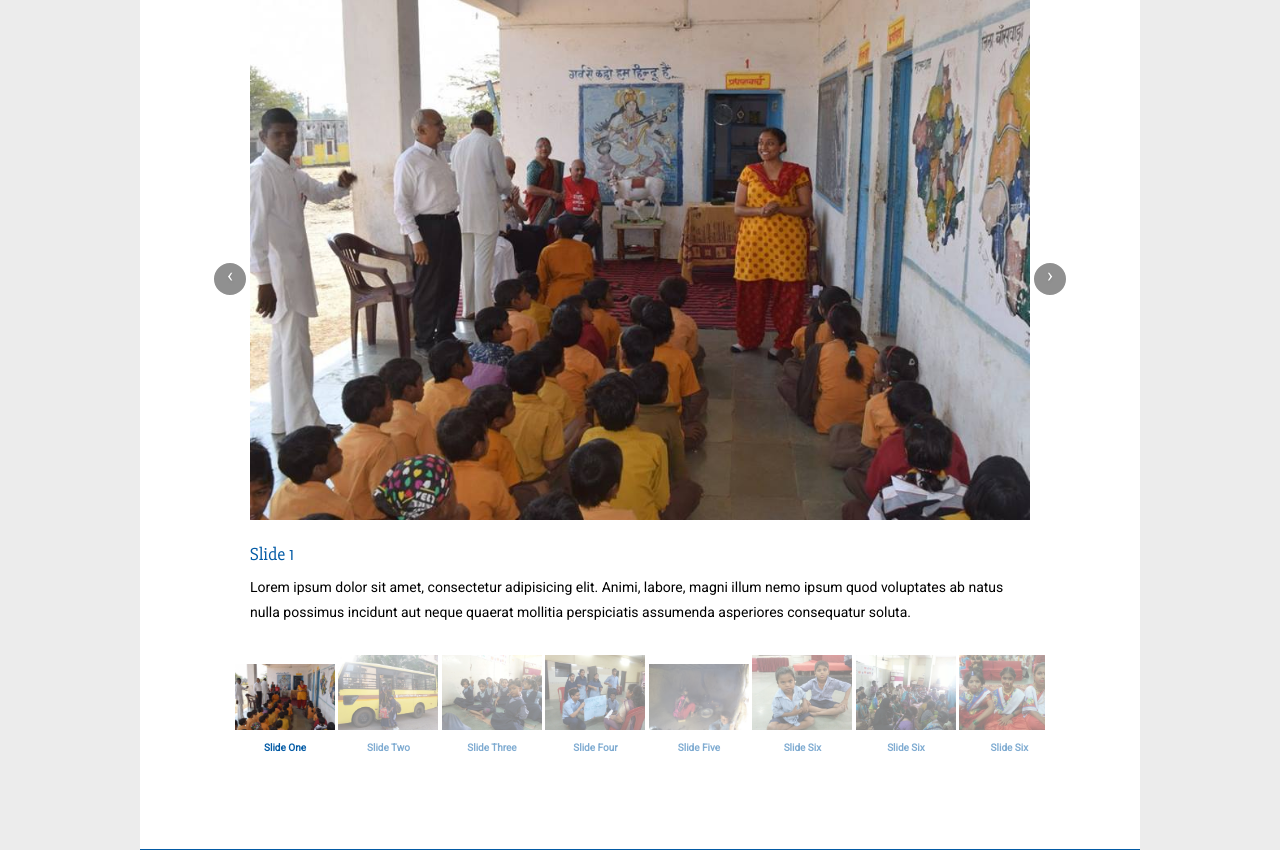
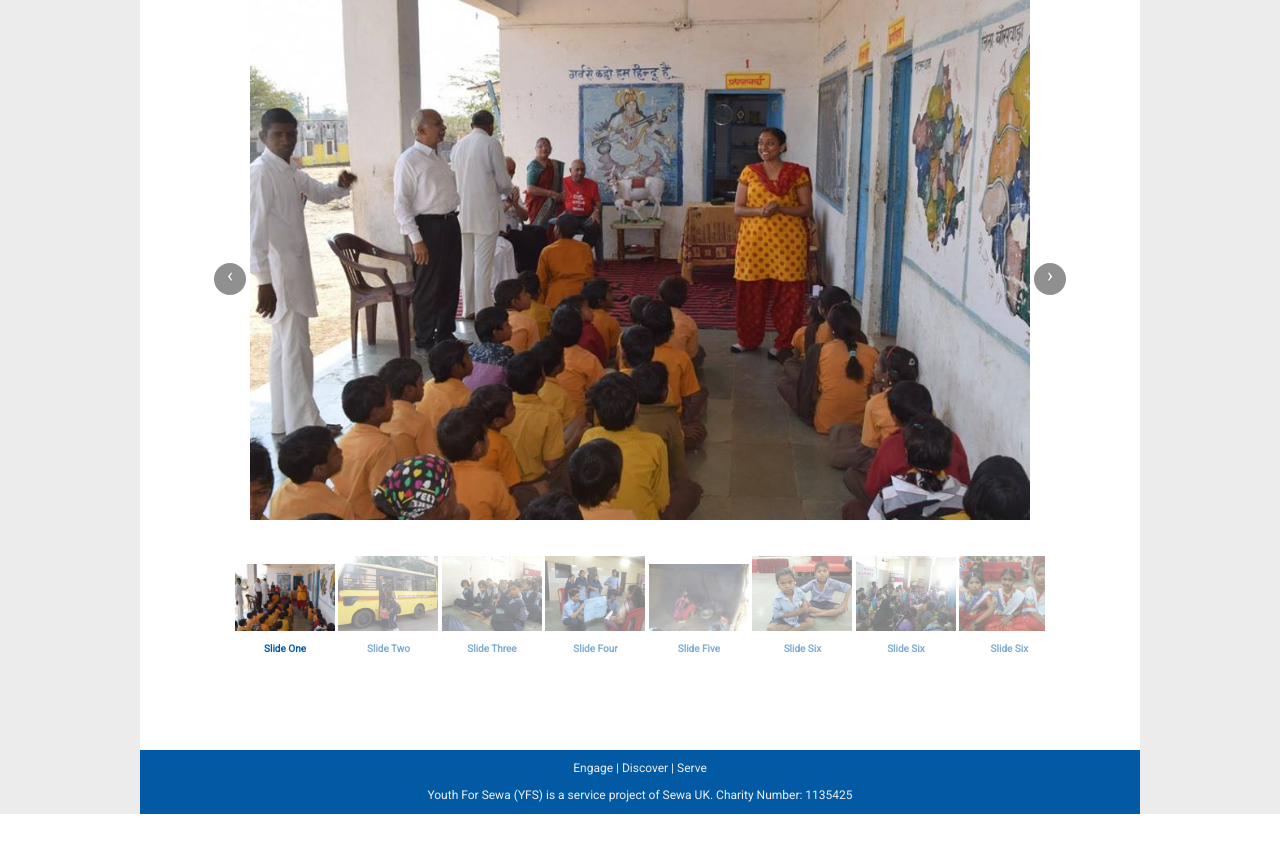
Before and after one commit to miteshsevani/yfs, a PHP site: page /gallery/ in a window 1280 px wide. Shown: the part 198-1048 px from the top of the page. After the commit the page ends 1012 px from the top, so only its background shows below. Run offline with PHP 8.4, Linux system fonts and the light colour scheme; some libraries are stand-ins or nearby versions.

Commit message:
Gallery: Removed sample captions

```diff
--- a/gallery/index.php
+++ b/gallery/index.php
@@ -11,8 +11,8 @@
                     <div class="row">
                         <div class="top col-xs-12"><img src="/gallery/images/gi-1.jpg" class="img-responsive"></div>
                         <div class="content col-xs-12">
-                            <h4>Slide 1</h4>
-                            <p>Lorem ipsum dolor sit amet, consectetur adipisicing elit. Animi, labore, magni illum nemo ipsum quod voluptates ab natus nulla possimus incidunt aut neque quaerat mollitia perspiciatis assumenda asperiores consequatur soluta.</p>
+                            <!--h4>Slide 1</h4>
+                            <p>Lorem ipsum dolor sit amet, consectetur adipisicing elit. Animi, labore, magni illum nemo ipsum quod voluptates ab natus nulla possimus incidunt aut neque quaerat mollitia perspiciatis assumenda asperiores consequatur soluta.</p-->
                         </div>
                     </div>
                 </div>
@@ -22,8 +22,7 @@
                     <div class="row">
                         <div class="top col-xs-12"><img src="/gallery/images/gi-2.jpg" class="img-responsive"></div>
                         <div class="content col-xs-12">
-                            <h4>Slide 2</h4>
-                            <p>Lorem ipsum dolor sit amet, consectetur adipisicing elit. Animi, labore, magni illum nemo ipsum quod voluptates ab natus nulla possimus incidunt aut neque quaerat mollitia perspiciatis assumenda asperiores consequatur soluta.</p>
+
                         </div>
                     </div>
                 </div>
@@ -33,8 +32,7 @@
                     <div class="row">
                         <div class="top col-xs-12"><img src="/gallery/images/gi-3.jpg" class="img-responsive"></div>
                         <div class="content col-xs-12">
-                            <h4>Slide 3</h4>
-                            <p>Lorem ipsum dolor sit amet, consectetur adipisicing elit. Animi, labore, magni illum nemo ipsum quod voluptates ab natus nulla possimus incidunt aut neque quaerat mollitia perspiciatis assumenda asperiores consequatur soluta.</p>
+
                         </div>
                     </div>
                 </div>
@@ -44,8 +42,7 @@
                     <div class="row">
                         <div class="top col-xs-12"><img src="/gallery/images/gi-5.jpg" class="img-responsive"></div>
                         <div class="content col-xs-12">
-                            <h4>Slide 1</h4>
-                            <p>Lorem ipsum dolor sit amet, consectetur adipisicing elit. Animi, labore, magni illum nemo ipsum quod voluptates ab natus nulla possimus incidunt aut neque quaerat mollitia perspiciatis assumenda asperiores consequatur soluta.</p>
+
                         </div>
                     </div>
                 </div>
@@ -55,8 +52,7 @@
                     <div class="row">
                         <div class="top col-xs-12"><img src="/gallery/images/gi-6.jpg" class="img-responsive"></div>
                         <div class="content col-xs-12">
-                            <h4>Slide 2</h4>
-                            <p>Lorem ipsum dolor sit amet, consectetur adipisicing elit. Animi, labore, magni illum nemo ipsum quod voluptates ab natus nulla possimus incidunt aut neque quaerat mollitia perspiciatis assumenda asperiores consequatur soluta.</p>
+
                         </div>
                     </div>
                 </div>
@@ -66,8 +62,7 @@
                     <div class="row">
                         <div class="top col-xs-12"><img src="/gallery/images/gi-8.jpg" class="img-responsive"></div>
                         <div class="content col-xs-12">
-                            <h4>Slide 3</h4>
-                            <p>Lorem ipsum dolor sit amet, consectetur adipisicing elit. Animi, labore, magni illum nemo ipsum quod voluptates ab natus nulla possimus incidunt aut neque quaerat mollitia perspiciatis assumenda asperiores consequatur soluta.</p>
+
                         </div>
                     </div>
                 </div>
@@ -77,8 +72,7 @@
                     <div class="row">
                         <div class="top col-xs-12"><img src="/gallery/images/gi-9.jpg" class="img-responsive"></div>
                         <div class="content col-xs-12">
-                            <h4>Slide 3</h4>
-                            <p>Lorem ipsum dolor sit amet, consectetur adipisicing elit. Animi, labore, magni illum nemo ipsum quod voluptates ab natus nulla possimus incidunt aut neque quaerat mollitia perspiciatis assumenda asperiores consequatur soluta.</p>
+
                         </div>
                     </div>
                 </div>
@@ -88,8 +82,7 @@
                     <div class="row">
                         <div class="top col-xs-12"><img src="/gallery/images/gi-10.jpg" class="img-responsive"></div>
                         <div class="content col-xs-12">
-                            <h4>Slide 3</h4>
-                            <p>Lorem ipsum dolor sit amet, consectetur adipisicing elit. Animi, labore, magni illum nemo ipsum quod voluptates ab natus nulla possimus incidunt aut neque quaerat mollitia perspiciatis assumenda asperiores consequatur soluta.</p>
+
                         </div>
                     </div>
                 </div>
```
Also changed, not shown: build/gallery/index.php (+9 -16 lines).
